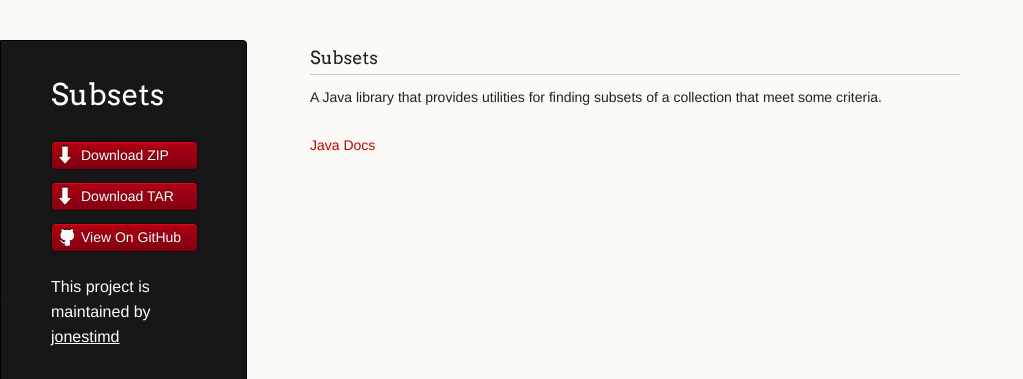
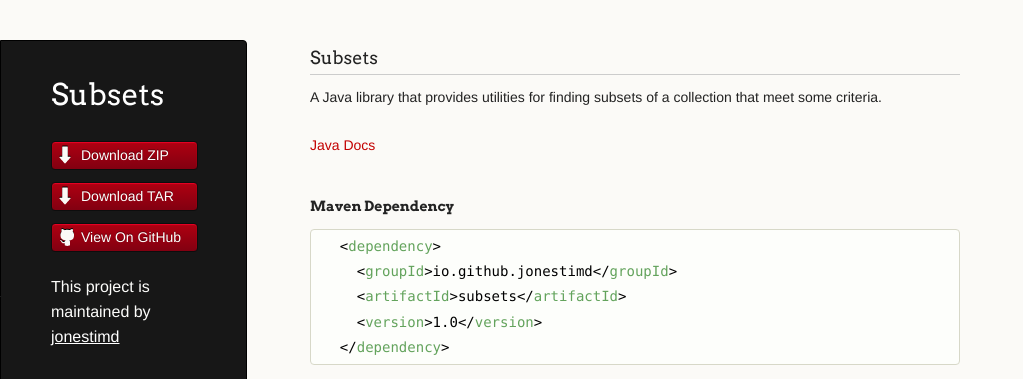
Before and after one commit to jonestimd/subsets, a plain HTML site: page index.html in a window 1280 px wide. Shown: the top 379 px of the page, without its empty margins (0-1023 px from the left). Drawn offline with Linux system fonts and the light colour scheme; grey boxes are pictures that could not be loaded.

Commit message:
Add Maven dependency info

```diff
--- a/index.html
+++ b/index.html
@@ -34,6 +34,16 @@
         <h3><a id="subsets" class="anchor" href="#subsets" aria-hidden="true"><span class="octicon octicon-link"></span></a>Subsets</h3>
         <p>A Java library that provides utilities for finding subsets of a collection that meet some criteria.</p>
         <a href="javadoc/index.html">Java Docs</a>
+        <h4><a id="maven" class="anchor" href="#subsets" aria-hidden="true"><span class="octicon octicon-link"></span></a>Maven Dependency</h4>
+        <div class="highlight highlight-text-xml">
+<pre>
+  &lt;<span class="pl-ent">dependency</span>&gt;
+    &lt;<span class="pl-ent">groupId</span>&gt;io.github.jonestimd&lt;/<span class="pl-ent">groupId</span>&gt;
+    &lt;<span class="pl-ent">artifactId</span>&gt;subsets&lt;/<span class="pl-ent">artifactId</span>&gt;
+    &lt;<span class="pl-ent">version</span>&gt;1.0&lt;/<span class="pl-ent">version</span>&gt;
+  &lt;/<span class="pl-ent">dependency</span>&gt;
+</pre>
+        </div>
       </section>
       <footer>
         <p><small>Hosted on <a href="https://pages.github.com">GitHub Pages</a> using the Dinky theme</small></p>
```
